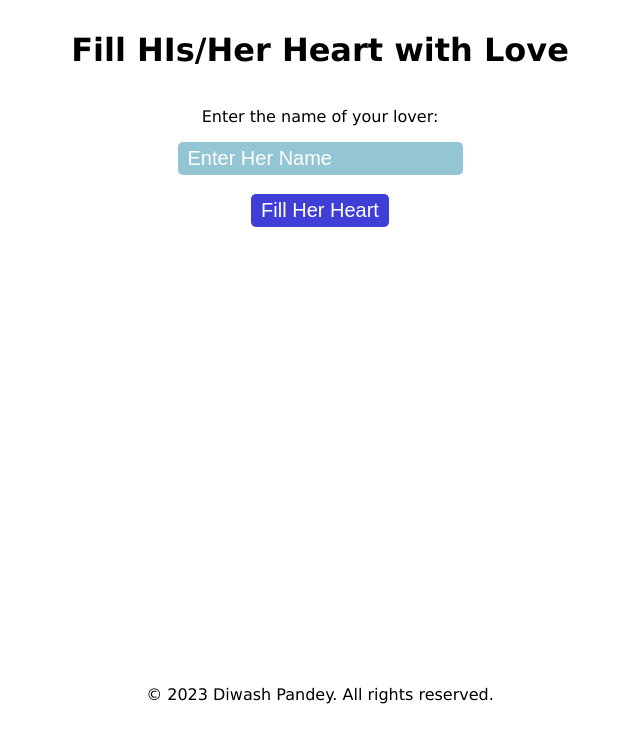
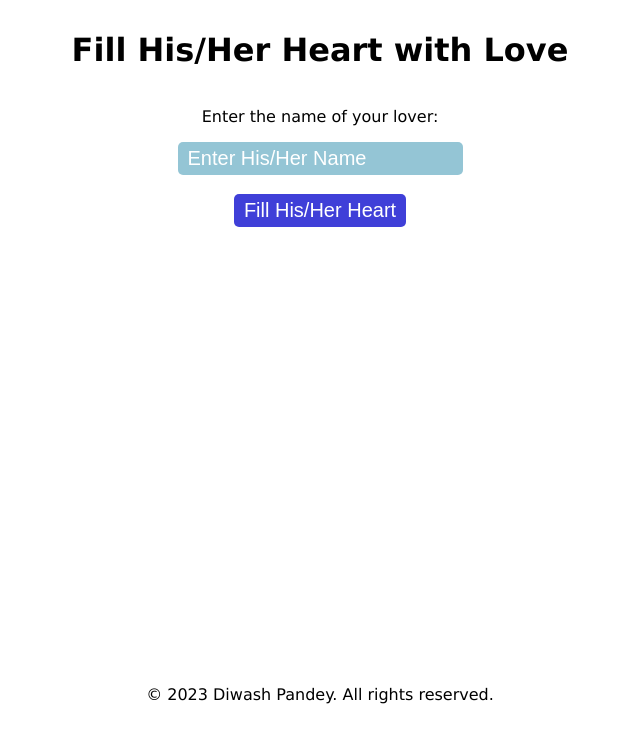
Before and after one commit to diwashpandey164/heart, a plain HTML site: page index.html in a window 1280 px wide. Shown: the whole page, without its empty margins (320-960 px from the left). Drawn offline with Linux system fonts and the light colour scheme.

Commit message:
Update index.html

```diff
--- a/index.html
+++ b/index.html
@@ -203,11 +203,11 @@
 </head>
 
 <body>
-  <h1>Fill HIs/Her Heart with Love</h1>
+  <h1>Fill His/Her Heart with Love</h1>
   <p>Enter the name of your lover:</p>
   <div>
-  <input type="text" id="loverName" placeholder="Enter Her Name"> <br> <br>
-  <button id="fill">Fill Her Heart</button>
+  <input type="text" id="loverName" placeholder="Enter His/Her Name"> <br> <br>
+  <button id="fill">Fill His/Her Heart</button>
 </div>
   <div id="message">
     <p class="search animate-1">Searching his/her Heart in system.......</p>
```
